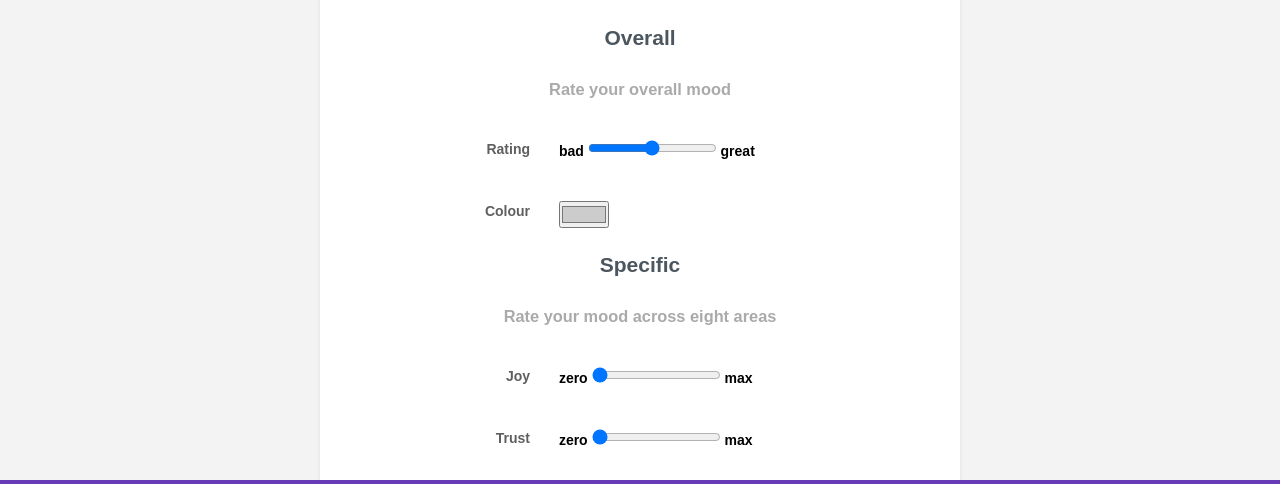
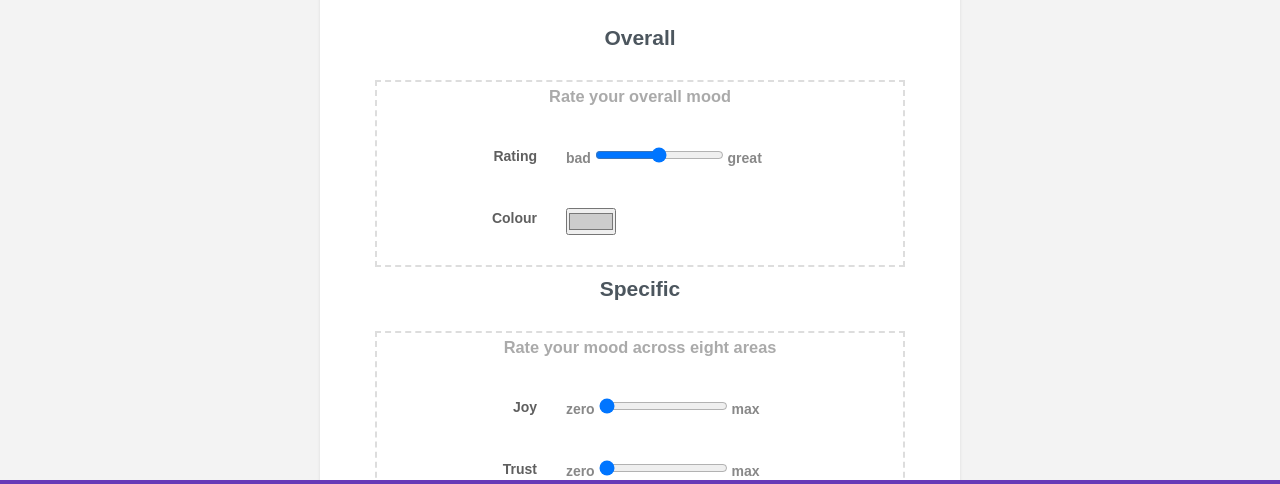
Before and after one commit to MichaelCurrin/track-my-life, a plain HTML site: page app/ui/moods.html in a window 1280 px wide. Shown: the part 289-773 px from the top of the page. Drawn offline with nearby package versions, Linux system fonts and the light colour scheme.

Commit message:
Add fieldset to moods.html

```diff
--- a/app/ui/moods.html
+++ b/app/ui/moods.html
@@ -37,6 +37,8 @@
 
             <div class="form-title-row"> <h2>Overall</h2> </div>
 
+                <fieldset>
+
                     <div class="form-title-row"> <h3>Rate your overall mood</h3> </div>
 
                     <div class="form-row">
@@ -53,10 +55,14 @@
                             <input type="color" name="colour" value="#cccccc">
                         </label>
                     </div>
+                </fieldset>
 
             <div class="form-title-row"> <h2>Specific</h2> </div>
 
+                <fieldset>
+
                 <div class="form-title-row"> <h3>Rate your mood across eight areas</h3> </div>
+
 
                     <div class="form-row">
                         <label>
@@ -114,6 +120,8 @@
                         </label>
                     </div>
 
+                    </fieldset>
+
             <!-- appears as text box on firefox but fine on Chrome-->
             <!-- result is in format "2017-06-09T12:02" -->
             <div class="form-row">
--- a/app/ui/static/css/form.css
+++ b/app/ui/static/css/form.css
@@ -1,6 +1,7 @@
-html{
+html {
     background-color: #f3f3f3;
 }
+
 
 /*
 The approach of the CSS from the template is to:
@@ -8,7 +9,7 @@ The approach of the CSS from the template is to:
     layout mobile with inputs below headings
 */
 
-.form-basic{
+.form-basic {
     max-width: 640px;
     margin: 0 auto;
     padding: 55px;
@@ -21,20 +22,26 @@ The approach of the CSS from the template is to:
     text-align: center;
 }
 
-.form-basic .form-row{
+
+.form-basic .form-title-row {
+    text-align: center;
+    margin-bottom: 30px;
+}
+
+.form-basic .form-row {
     text-align: left;
     margin-bottom: 22px;
 }
 
-.form-basic .form-title-row{
-    text-align: center;
-    margin-bottom: 30px;
+fieldset {
+    padding: 5px;
+    border: 2px dashed #ddd;
+    margin-bottom: 10px;
 }
-
 
 /* The form title */
 
-.form-basic h1{
+.form-basic h1 {
     display: inline-block;
     color:  #4c565e;
     padding: 0 10px 15px;
@@ -44,24 +51,27 @@ The approach of the CSS from the template is to:
     box-sizing: border-box;
 }
 
-.form-basic h2{
+.form-basic h2 {
     display: inline-block;
     color:  #4c565e;
     margin: 0;
     font-size: 18;
 }
 
-.form-basic h3{
+.form-basic h3 {
     display: inline-block;
     color:  #aaaaaa;
     margin: 0;
     font-size: 14;
 }
 
+.form-basic .form-row > label {
+    color: #888;
+}
 
 /* This adds padding on the left and lines up all the
 checkboxes on desktop regardless of description length. */
-.form-basic .form-row > label span{
+.form-basic .form-row > label span {
     display: inline-block;
     box-sizing: border-box;
     color: #5F5F5F;
@@ -71,7 +81,8 @@ checkboxes on desktop regardless of description length. */
     padding: 12px 25px;
 }
 
-/* This has no effect for checkboxes at least. */
+/* This has no effect for checkboxes at least.
+   This could be used for inputs not matching those set*/
 /*.form-basic input{
     color:  #5f5f5f;
     box-sizing: border-box;
@@ -87,23 +98,23 @@ checkboxes on desktop regardless of description length. */
     width: auto;
 }
 
-.form-basic input[type=checkbox]{
+.form-basic input[type=checkbox] {
     margin-top: 13px;
 }
 
-.form-basic input[type=number]{
+.form-basic input[type=number] {
     margin-top: 10px;
 }
 
-.form-basic input[type=datetime-local]{
+.form-basic input[type=datetime-local] {
     margin-top: 9px;
 }
 
-.form-basic input[type=range]{
+.form-basic input[type=range] {
     margin-top: 11px;
 }
 
-.form-basic input[type=color]{
+.form-basic input[type=color] {
     margin-top: 10px;
 }
 
@@ -164,22 +175,20 @@ checkboxes on desktop regardless of description length. */
 }
 
 
-
-
 @media (max-width: 600px) {
 
-    .form-basic{
+    .form-basic {
         padding: 30px;
         max-width: 480px;
     }
 
-    .form-basic .form-row{
+    .form-basic .form-row {
         max-width: 300px;
         margin: 25px auto;
         text-align: left;
     }
 
-    .form-basic .form-title-row{
+    .form-basic .form-title-row {
         margin-bottom: 50px;
     }
 
@@ -199,7 +208,7 @@ checkboxes on desktop regardless of description length. */
     * style of desktop. But consider margin values
     * on overall and/or mobile.
     */
-    .form-basic .form-row > label span{
+    .form-basic .form-row > label span {
         display: block;
         text-align: left;
         padding: 0 0 15px;
```
Also changed, not shown: app/ui/static/css/base.css (+9 -0 lines). Lines whose indentation alone changed are shown as unchanged.
